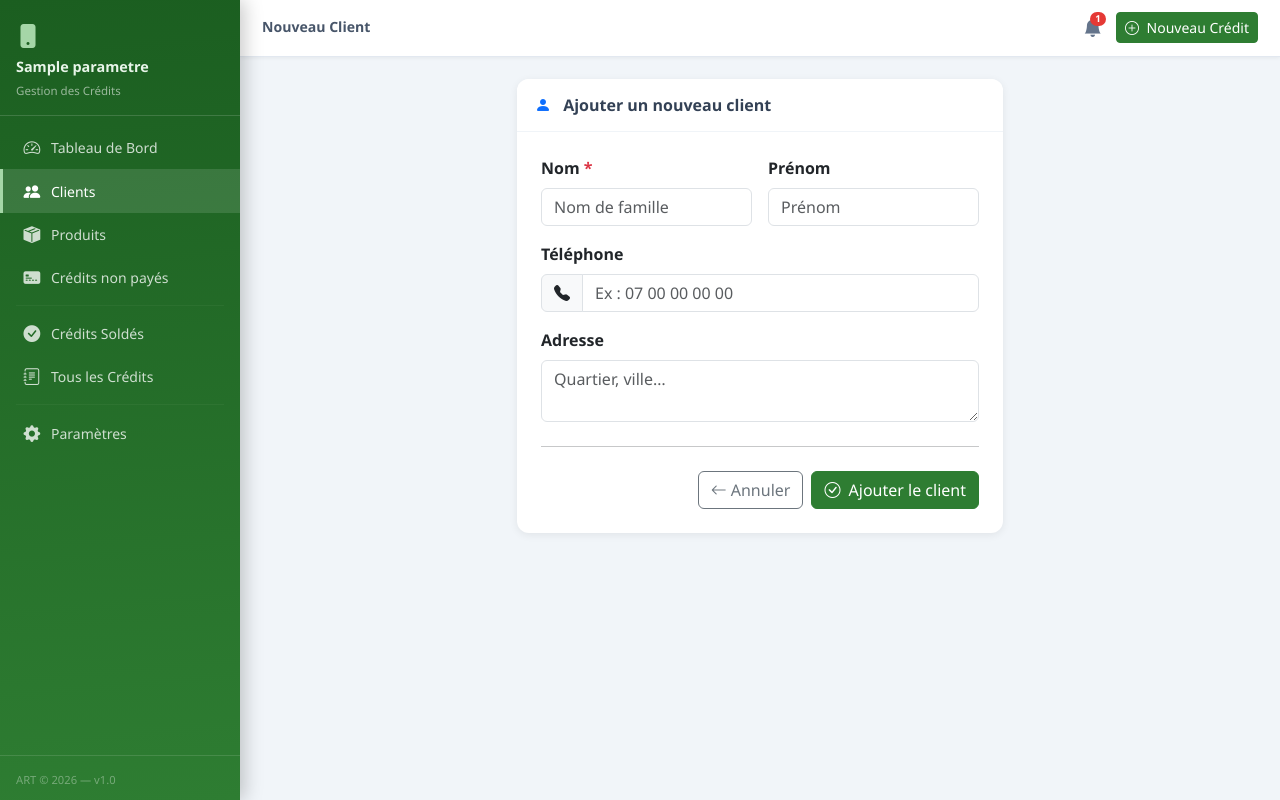
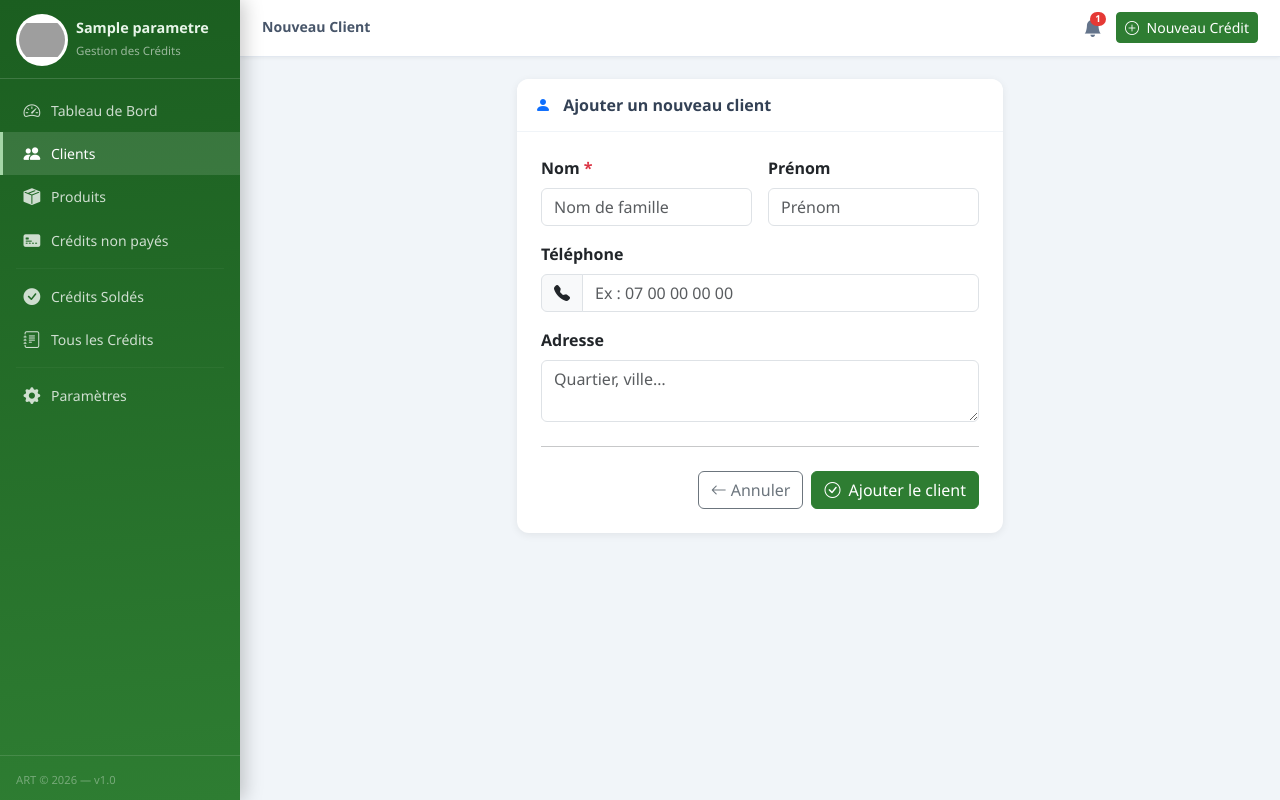
Before and after one commit to koudougoulaurent/application-de-gestion-commerciale-, a Flask app: page /clients/ajouter in a window 1280 px wide. Run offline with Flask 3, Linux system fonts and the light colour scheme; a database or web service that is not in the repository returns one stand-in record (values such as "Sample title"); some libraries are stand-ins or nearby versions; grey boxes are pictures that could not be loaded.

Commit message:
Ajout logo dans sidebar et reçu

```diff
--- a/templates/base.html
+++ b/templates/base.html
@@ -25,10 +25,10 @@
       box-shadow:4px 0 18px rgba(0,0,0,.22);z-index:1000;
     }
     .sb-brand{
-      padding:18px 16px 14px;border-bottom:1px solid rgba(255,255,255,.15);
+      padding:14px 16px 12px;border-bottom:1px solid rgba(255,255,255,.15);
     }
-    .sb-brand .logo{font-size:1.5rem;color:var(--accent);}
-    .sb-brand h5{margin:4px 0 2px;font-weight:700;font-size:.9rem;color:#e8f5e9;}
+    .sb-brand .sb-logo{width:52px;height:52px;object-fit:contain;border-radius:50%;background:#fff;padding:3px;flex-shrink:0;}
+    .sb-brand h5{margin:0;font-weight:700;font-size:.9rem;color:#e8f5e9;}
     .sb-brand small{color:rgba(255,255,255,.55);font-size:.72rem;}
     .sb-nav{padding:10px 0;flex:1;overflow-y:auto;}
     .sb-nav .nav-link{
@@ -228,9 +228,12 @@
 
 <!-- ─── Sidebar Mobile (Offcanvas) ─── -->
 <div class="offcanvas offcanvas-start sb-offcanvas" tabindex="-1" id="sidebarMobile">
-  <div class="offcanvas-header" style="border-bottom:1px solid rgba(255,255,255,.15);padding:14px 16px;">
+  <div class="offcanvas-header" style="border-bottom:1px solid rgba(255,255,255,.15);padding:12px 16px;">
     <div class="d-flex align-items-center gap-2">
-      <i class="bi bi-phone-fill logo"></i>
+      <img src="{{ url_for('static', filename='logo.png') }}" alt="logo"
+           style="width:42px;height:42px;object-fit:contain;border-radius:50%;background:#fff;padding:2px;flex-shrink:0;"
+           onerror="this.style.display='none';this.nextElementSibling.style.display='inline-block';">
+      <i class="bi bi-phone-fill" style="display:none;font-size:1.5rem;color:#a5d6a7;"></i>
       <div>
         <div class="fw-bold" style="color:#e8f5e9;font-size:.9rem;">{{ params.nom_boutique }}</div>
         <small style="color:rgba(255,255,255,.5);font-size:.7rem;">Gestion des Crédits</small>
@@ -278,9 +281,15 @@
 <!-- ─── Desktop Sidebar ─── -->
 <div class="sidebar d-none d-lg-flex flex-column">
   <div class="sb-brand">
-    <i class="bi bi-phone-fill logo"></i>
-    <h5>{{ params.nom_boutique }}</h5>
-    <small>Gestion des Crédits</small>
+    <div class="d-flex align-items-center gap-2">
+      <img src="{{ url_for('static', filename='logo.png') }}" alt="logo" class="sb-logo"
+           onerror="this.style.display='none';this.nextElementSibling.style.display='inline-block';">
+      <i class="bi bi-phone-fill" style="display:none;font-size:1.5rem;color:#a5d6a7;"></i>
+      <div>
+        <h5>{{ params.nom_boutique }}</h5>
+        <small>Gestion des Crédits</small>
+      </div>
+    </div>
   </div>
   <nav class="sb-nav">
     <a href="{{ url_for('dashboard') }}"
```
Also changed, not shown: templates/recu.html (+10 -5 lines).
